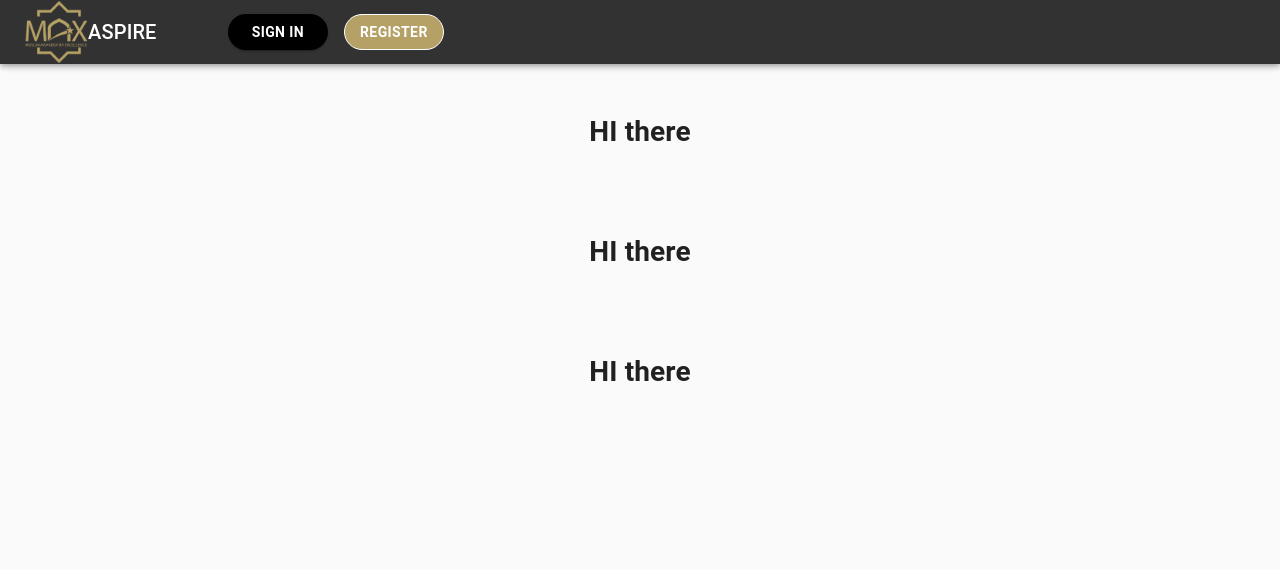
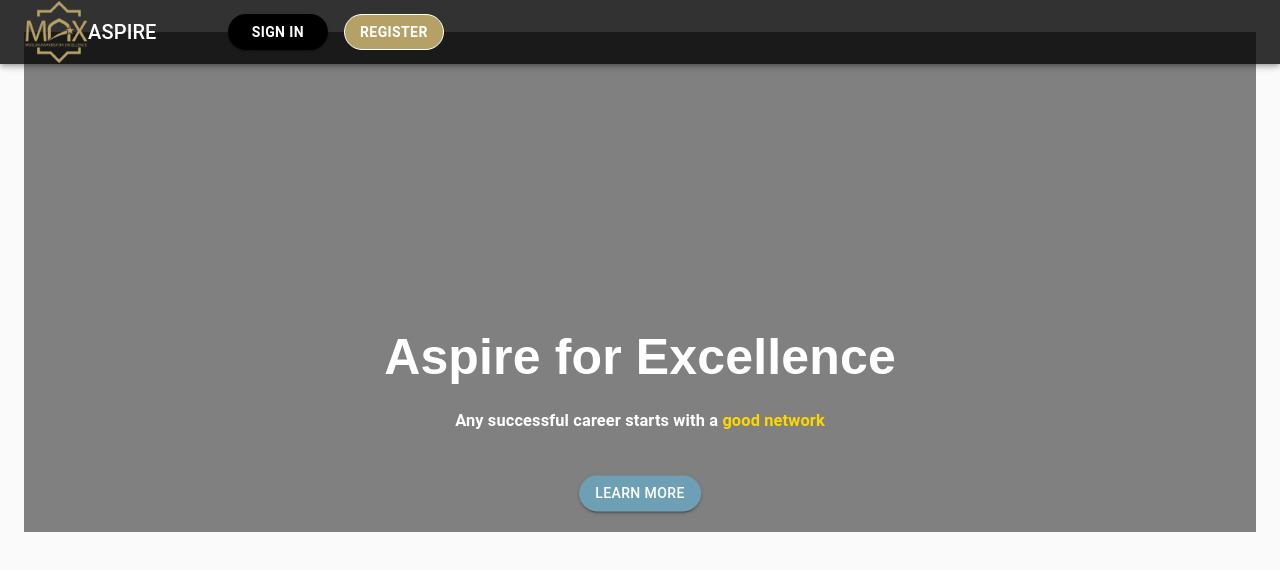
Before and after one commit to maxgala/aspire-frontend, a React (Create React App) app: page / in a window 1280 px wide. Shown: the top 570 px of the page. Built offline with nearby package versions, Linux system fonts and the light colour scheme.

Commit message:
added titles and button

```diff
--- a/src/Components/LandingPage/AboutMax.js
+++ b/src/Components/LandingPage/AboutMax.js
@@ -7,7 +7,7 @@ class AboutMax extends Component{
     render() {
         return(
             <div style={{marginTop: '10vh'}}>
-                <h1>HI there</h1>
+                <h1></h1>
             </div>
         );
     }
--- a/src/Components/LandingPage/Features.js
+++ b/src/Components/LandingPage/Features.js
@@ -7,7 +7,7 @@ class Features extends Component{
     render() {
         return(
             <div style={{marginTop: '10vh'}}>
-                <h1>HI there</h1>
+                <h1></h1>
             </div>
         );
     }
--- a/src/Components/LandingPage/MainImage.js
+++ b/src/Components/LandingPage/MainImage.js
@@ -1,14 +1,62 @@
 import React, {Component} from "react";
+import { Button } from '@material-ui/core';
 
 class MainImage extends Component{
     constructor(props) {
         super(props);
     }
+
     render() {
+
+        var sectionStyle = {
+            width: "100%",
+            height: "500px",
+            // backgroundImage: `url(${Background})`
+            backgroundColor: "gray",
+            marginRight : "0",
+            marginLeft  : "0"
+          };
+
+        const h1style = {
+            color: "white",
+            padding: "",
+            fontFamily: "Arial",
+            fontSize: "50px",
+            textAlign: 'center',
+            marginBottom: "0"
+          };
+
+        const subheading = {
+            color: "white"
+        };
+        const networkstyle = {
+            color: "gold",
+            marginTop: "10px"
+        };
+
+        const button = {
+            backgroundColor: "#6EA0B5",
+            marginTop:"5%",
+            borderRadius: 50,
+            color: "white"
+        };
+
+        const total = {
+            marginTop: '10vh',
+            position: 'absolute', left: '50%', top: '40%',
+            transform: 'translate(-50%, -50%)'
+        };
         return(
-            <div style={{marginTop: '10vh'}}>
-                <h1>HI there</h1>
+            <div style={sectionStyle}>
+                <div style={total}>
+                    <div>
+                        <h1 style={h1style}>Aspire for Excellence</h1>
+                        <h3 style={subheading}>Any successful career starts with a <span style={networkstyle}>good network</span></h3>
+                        <Button style={button}variant="contained">Learn More</Button>
+                    </div>
+                </div>
             </div>
+
         );
     }
 }
```
